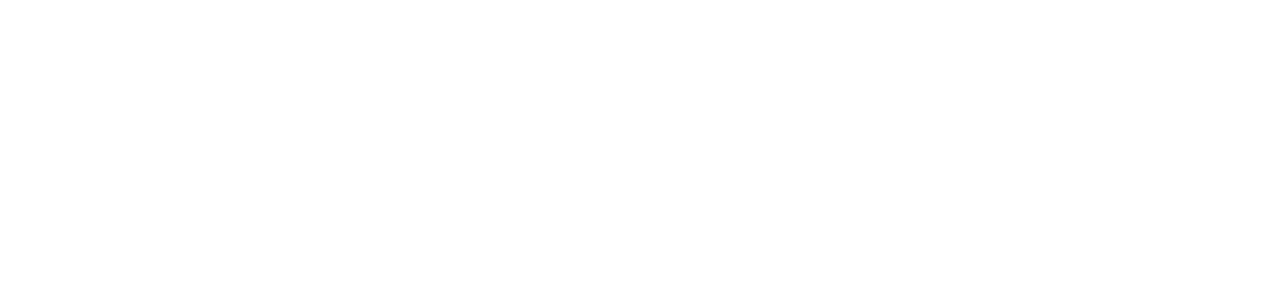
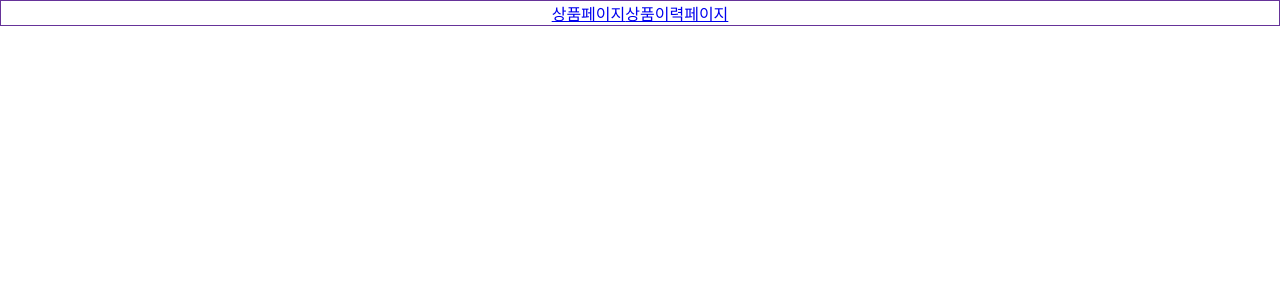
Before and after one commit to yeokyeong/product-inquiry-history, a React (Create React App) app: page / in a window 1280 px wide. Shown: the top 300 px of the page. Built offline with nearby package versions, Linux system fonts and the light colour scheme.

Commit message:
add home page

```diff
--- a/src/App.js
+++ b/src/App.js
@@ -2,11 +2,15 @@
 import { BrowserRouter as Router, Route, Switch, Link } from "react-router-dom";
 import ProductList from "./page/ProductList";
 import HistoryList from "./page/HistoryList";
+import Home from "./page/Home";
 function App() {
   return (
     <div className="App">
       <Router>
         <Switch>
+          <Route exact path="/">
+            <Home />
+          </Route>
           <Route exact path="/product">
             <ProductList />
           </Route>
--- /dev/null
+++ b/src/page/Home/index.js
@@ -0,0 +1,18 @@
+import React from "react";
+import "./index.scss";
+import { Link } from "react-router-dom";
+
+export default class Home extends React.PureComponent {
+  constructor(props) {
+    super(props);
+    this.state = {};
+  }
+  render() {
+    return (
+      <div className="page--home">
+        <Link to="/product">상품페이지</Link>
+        <Link to="/recentList">상품이력페이지</Link>
+      </div>
+    );
+  }
+}
--- /dev/null
+++ b/src/page/Home/index.scss
@@ -0,0 +1,3 @@
+.page--home {
+  border: 1px solid rebeccapurple;
+}
```
